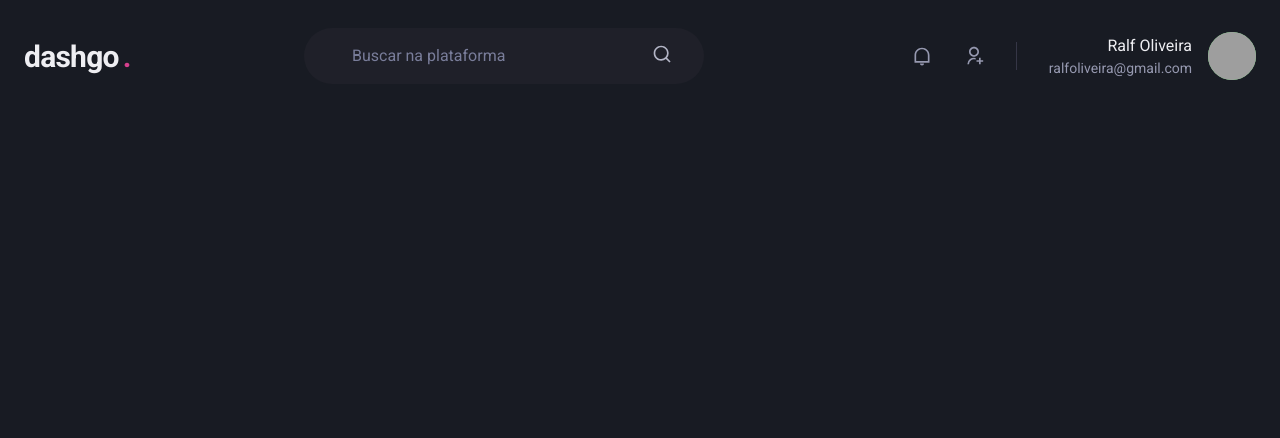
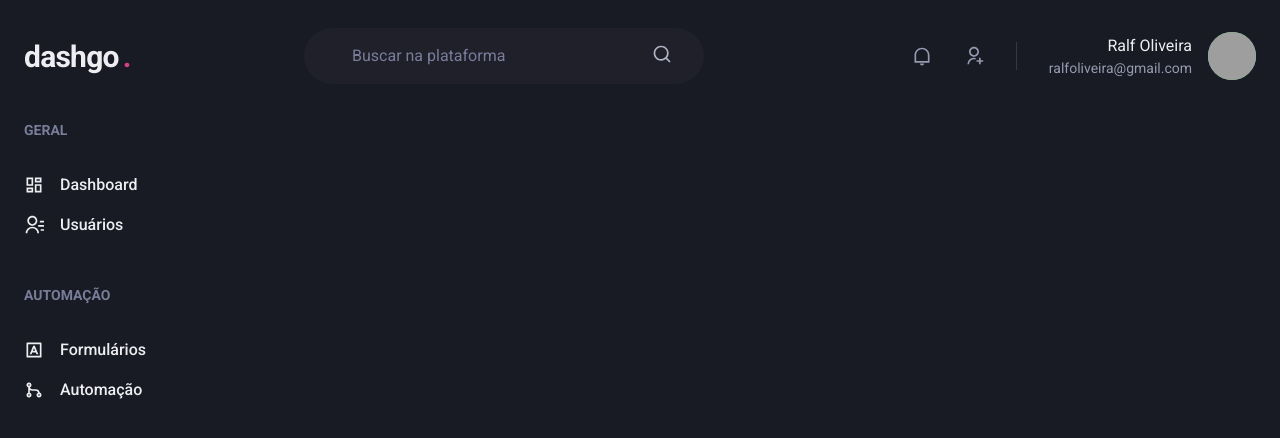
Before and after one commit to heyralfs/nextjs-dashboard, a Next.js app: page /dashboard in a window 1280 px wide. Shown: the top 438 px of the page. Built offline with nearby package versions, Linux system fonts and the light colour scheme; grey boxes are pictures that could not be loaded.

Commit message:
Adding Sidebar

```diff
--- /dev/null
+++ b/src/components/Sidebar.tsx
@@ -0,0 +1,59 @@
+import { Box, Icon, Link, Stack, Text } from "@chakra-ui/react";
+import {
+	RiContactsLine,
+	RiDashboardLine,
+	RiGitMergeLine,
+	RiInputMethodLine,
+} from "react-icons/ri";
+
+export function Sidebar() {
+	return (
+		<Box as="aside" w="64" mr="8">
+			<Stack spacing="12" align="flex-start">
+				<Box>
+					<Text fontWeight="bold" color="gray.400" fontSize="sm">
+						GERAL
+					</Text>
+
+					<Stack spacing="4" mt="8" align="stretch">
+						<Link display="flex" alignItems="center">
+							<Icon as={RiDashboardLine} fontSize="20" />
+							<Text ml="4" fontWeight="medium">
+								Dashboard
+							</Text>
+						</Link>
+
+						<Link display="flex" alignItems="center">
+							<Icon as={RiContactsLine} fontSize="20" />
+							<Text ml="4" fontWeight="medium">
+								Usuários
+							</Text>
+						</Link>
+					</Stack>
+				</Box>
+
+				<Box>
+					<Text fontWeight="bold" color="gray.400" fontSize="sm">
+						AUTOMAÇÃO
+					</Text>
+
+					<Stack spacing="4" mt="8" align="stretch">
+						<Link display="flex" alignItems="center">
+							<Icon as={RiInputMethodLine} fontSize="20" />
+							<Text ml="4" fontWeight="medium">
+								Formulários
+							</Text>
+						</Link>
+
+						<Link display="flex" alignItems="center">
+							<Icon as={RiGitMergeLine} fontSize="20" />
+							<Text ml="4" fontWeight="medium">
+								Automação
+							</Text>
+						</Link>
+					</Stack>
+				</Box>
+			</Stack>
+		</Box>
+	);
+}
--- a/src/pages/dashboard.tsx
+++ b/src/pages/dashboard.tsx
@@ -1,5 +1,15 @@
+import { Flex } from "@chakra-ui/react";
 import { Header } from "../components/Header";
+import { Sidebar } from "../components/Sidebar";
 
 export default function Dashboard() {
-	return <Header />;
+	return (
+		<Flex direction="column" h="100vh">
+			<Header />
+
+			<Flex w="100%" my="6" maxW={1480} mx="auto" px="6">
+				<Sidebar />
+			</Flex>
+		</Flex>
+	);
 }
```
